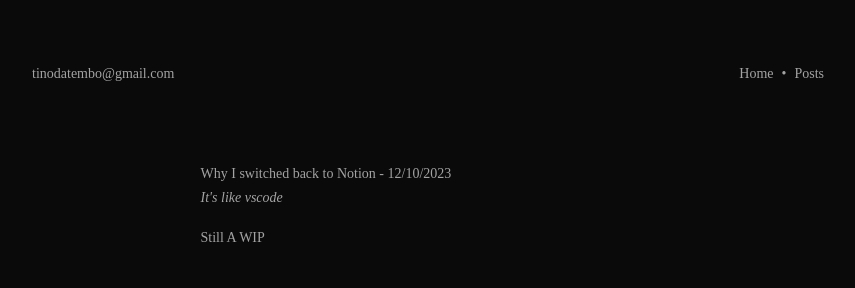
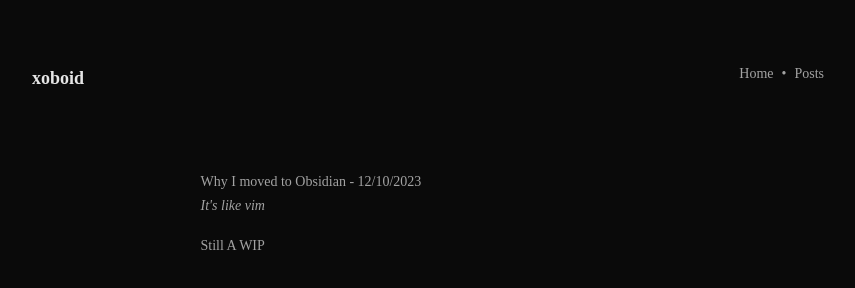
Before and after one commit to x0bd/xoboid, an Astro site: page /posts/obsidian in a window 1280 px wide. Shown: the whole page, without its empty margins (212-1067 px from the left). Built offline with nearby package versions, Linux system fonts and the light colour scheme; Astro itself is replaced by a stand-in of ours; some packages are replaced by stand-ins of ours.

Commit message:
add logo

```diff
--- a/src/components/Header.astro
+++ b/src/components/Header.astro
@@ -6,8 +6,10 @@ const pathname = removeTrailingSlash(Astro.url.pathname);
 ---
 
 <header class="z-40 flex w-full flex-col gap-2 md:flex-row md:justify-between">
-  <a href={`mailto:${presentation.mail}`} class="hover:text-neutral-100"
-    >{presentation.mail}</a
+	<a
+		href="/"
+		class="text-lg font-semibold text-neutral-200 hover:text-neutral-100"
+		>xoboid</a
 	>
 
 	<nav role="navigation">
--- a/src/content/posts/05-obsidian.md
+++ b/src/content/posts/05-obsidian.md
@@ -1,7 +1,7 @@
 ---
-title: "Why I switched back to Notion"
+title: "Why I moved to Obsidian"
 publishedAt: 2023-10-12
-description: "It's like vscode"
+description: "It's like vim"
 slug: "obsidian"
 isPublish: true
 ---
--- a/src/data/presentation.ts
+++ b/src/data/presentation.ts
@@ -20,7 +20,7 @@ const presentation: Presentation = {
 	socials: [
 		{
 			label: "X",
-			link: "",
+			link: "https://twitter.com/xoboid",
 		},
 		{
 			label: "LinkedIn",
```
Lines whose indentation alone changed are shown as unchanged.
